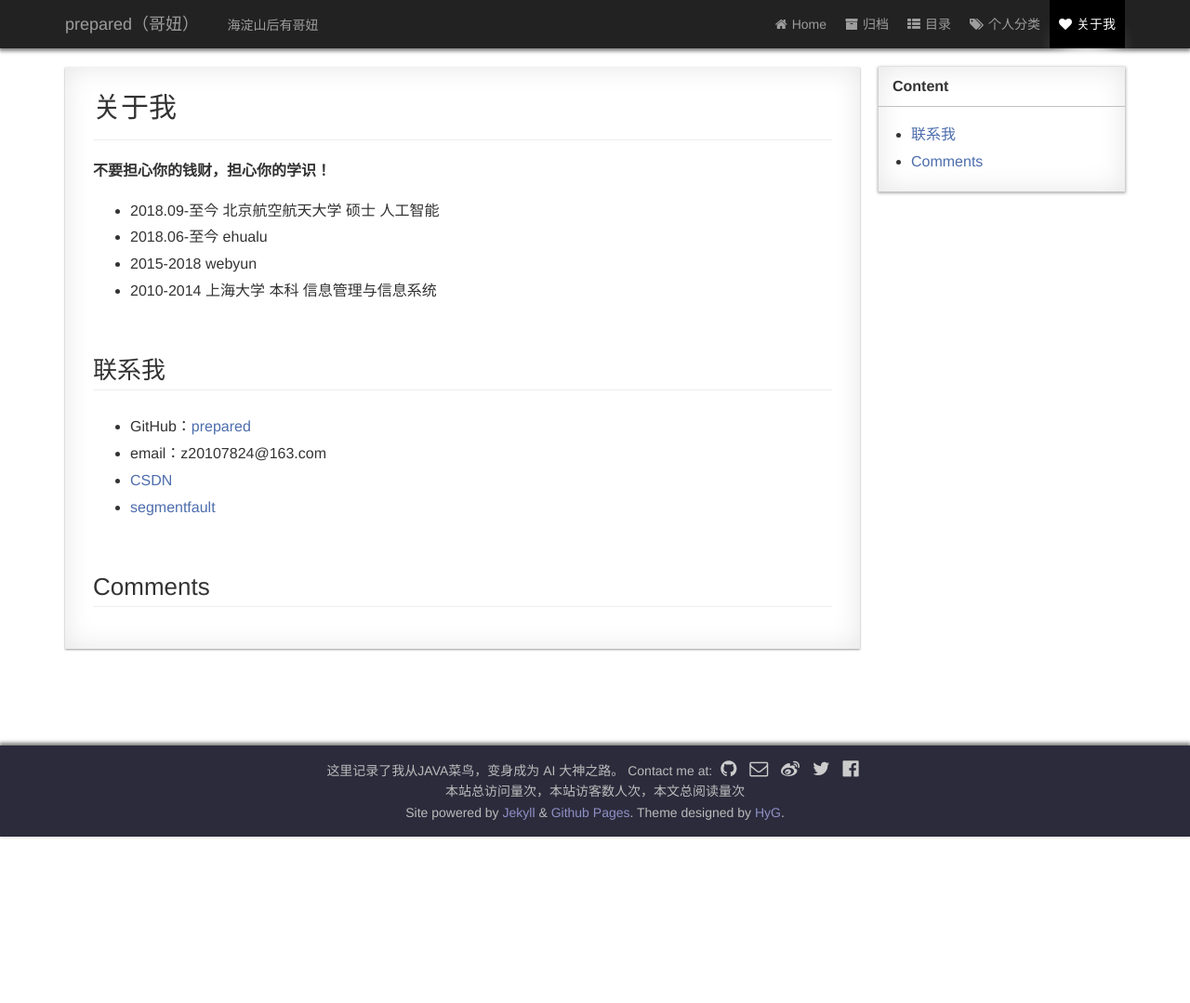
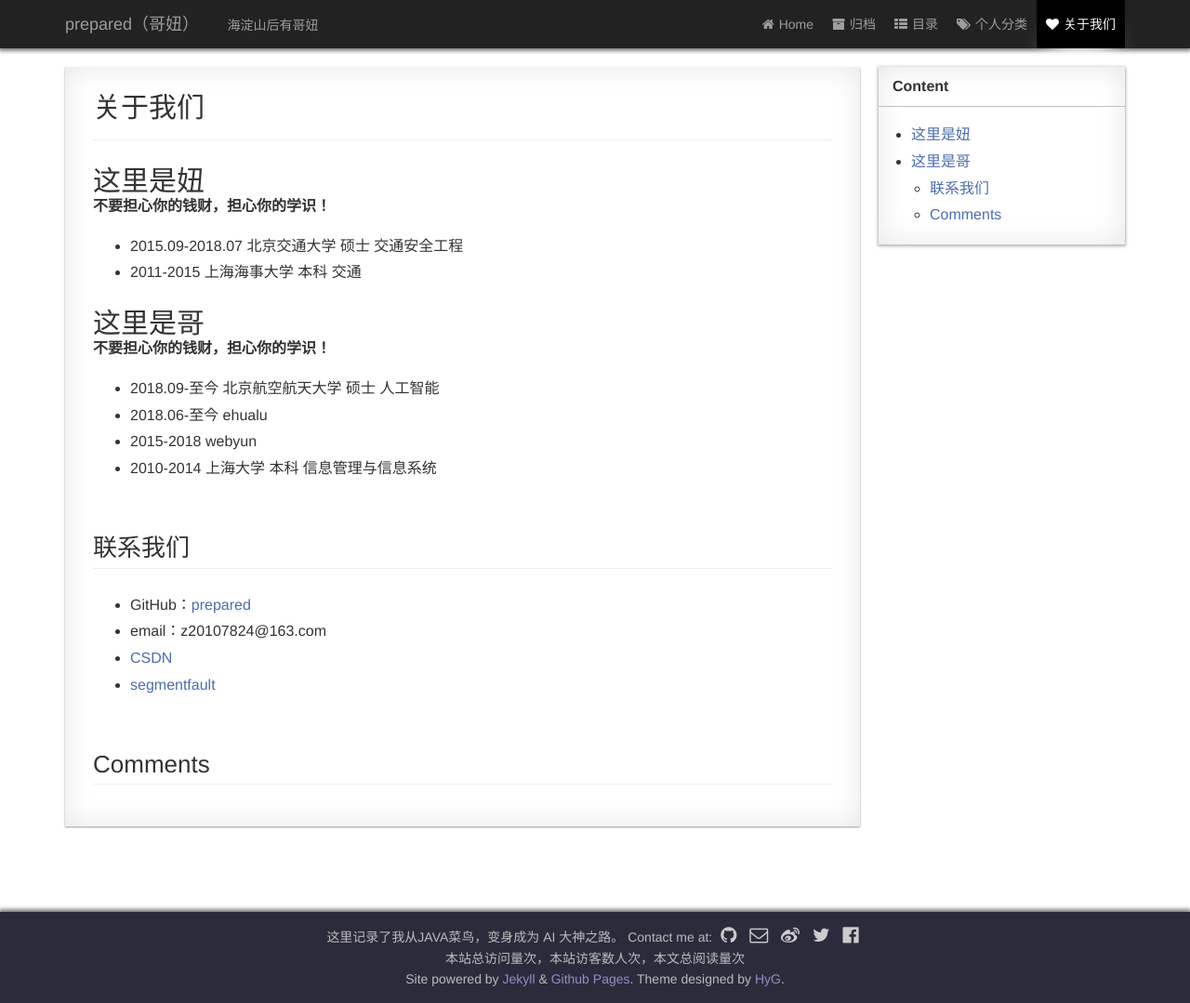
Before and after one commit to prepared48/zhongsb.github.io, a Jekyll site: the page built from page/4about.md, in a window 1280 px wide. Shown: the whole page at 93% size. Built offline with Jekyll 4.4.1, drawn with Linux system fonts in a browser that asks for light colours; comment, search, counter and statistics services are not loaded; a style sheet for code colours, icons or effects is not loaded; before the commit the page ends 900 px from its top, so only the background shows below that.

```diff
--- a/page/4about.md
+++ b/page/4about.md
@@ -1,6 +1,6 @@
 ---
 layout: page
-title: 关于我
+title: 关于我们
 permalink: /about/
 icon: heart
 type: page
@@ -9,8 +9,14 @@ type: page
 * content
 {:toc}
 
+# 这里是妞
 
+**不要担心你的钱财，担心你的学识！**
 
+* 2015.09-2018.07 北京交通大学 硕士 交通安全工程
+* 2011-2015 上海海事大学 本科	交通
+
+# 这里是哥
 
 **不要担心你的钱财，担心你的学识！**
 
@@ -19,7 +25,7 @@ type: page
 * 2015-2018 webyun
 * 2010-2014 上海大学 本科 信息管理与信息系统
 
-## 联系我
+## 联系我们
 
 * GitHub：[prepared](https://github.com/zhongsb)
 * email：z20107824@163.com
```
Also changed, not shown: _includes/gitalk.html (added, +17 -0 lines), 1 other file.
